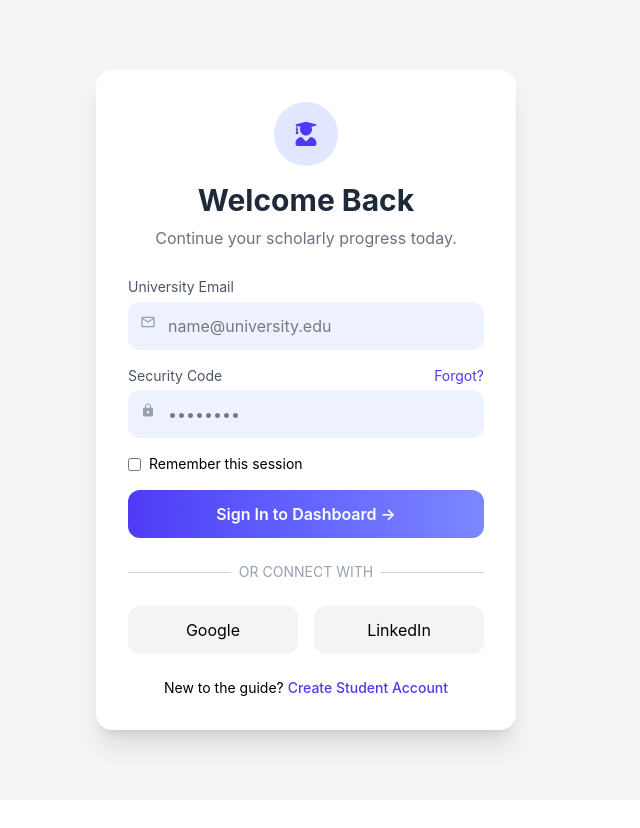
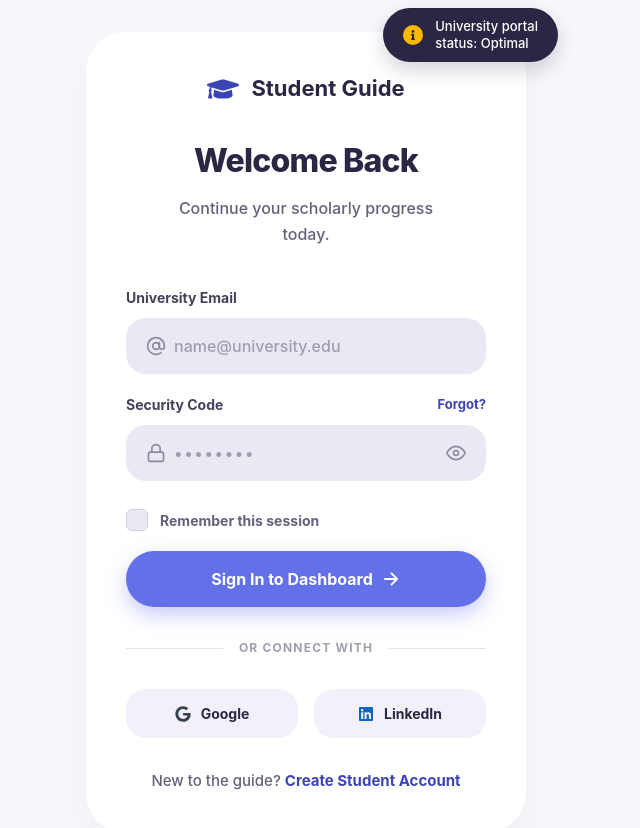
Before and after one commit to ahmedayman334/student-guide-app, a React (Vite) app in the folder web/: page / in a window 1280 px wide. Shown: the top 828 px of the page, without its empty margins (334-974 px from the left). Before the commit the page ends 800 px from the top, so only its background shows below. Built offline with nearby package versions, Linux system fonts and the light colour scheme.

Commit message:
new UI Login

```diff
--- a/web/src/pages/Login.jsx
+++ b/web/src/pages/Login.jsx
@@ -1,11 +1,12 @@
 import React, { useState } from "react";
-import { FaUserGraduate } from "react-icons/fa";
-import { MdOutlineEmail } from "react-icons/md";
-import { IoMdLock } from "react-icons/io";
+import { FaGraduationCap, FaGoogle, FaLinkedin, FaInfo } from "react-icons/fa";
+import { FiAtSign, FiLock, FiEye, FiEyeOff } from "react-icons/fi";
+import { IoArrowForward } from "react-icons/io5";
 import { Link, useNavigate } from "react-router-dom";
 
 export default function Login() {
   const [error, setError] = useState("");
+  const [showPassword, setShowPassword] = useState(false);
   const navigate = useNavigate();
 
   const [login, setLogin] = useState({
@@ -42,103 +43,157 @@ export default function Login() {
       setError("Server error");
     }
   };
+
   return (
-    <div className="flex items-center justify-center min-h-screen bg-[#f3f4f6]">
-      <div className="w-[420px] bg-white rounded-2xl shadow-xl p-8">
+    <div className="flex items-center justify-center min-h-screen bg-[#F8F7FB] p-4 sm:p-8 font-sans">
+      <div className="relative w-full max-w-[440px] mt-10 sm:mt-0">
+        {/* Badge */}
+        <div className="absolute -top-6 -right-2 sm:-right-8 bg-[#2A2744] text-white rounded-[30px] py-2.5 px-5 flex items-center gap-3 shadow-[0_8px_20px_rgba(42,39,68,0.2)] z-10 w-max">
+          <div className="bg-[#FFB800] text-[#2A2744] rounded-full w-5 h-5 flex items-center justify-center text-[10px] font-bold">
+            <FaInfo />
+          </div>
+          <div className="text-[13px] font-medium leading-[1.3]">
+            University portal<br />status: Optimal
+          </div>
+        </div>
+
+        {/* Main Card */}
+        <div className="bg-white rounded-[40px] shadow-[0_20px_40px_rgba(0,0,0,0.04)] p-8 sm:p-10 relative z-0">
+
+          {/* Logo */}
+          <div className="flex items-center justify-center gap-3 mb-8">
+            <FaGraduationCap className="text-[#3B44B3] text-[32px]" />
+            <span className="text-[#2A2744] text-[22px] font-bold">Student Guide</span>
+          </div>
+
           {/* Header */}
-        <div className="flex flex-col items-center">
-          <div className="bg-indigo-100 w-16 h-16 rounded-full flex items-center justify-center mb-4">
-            <FaUserGraduate className="text-indigo-600 text-2xl" />
-          </div>
-          <h1 className="text-3xl font-bold text-gray-800">
+          <div className="text-center mb-10">
+            <h1 className="text-[32px] font-extrabold text-[#2A2744] tracking-tight">
               Welcome Back
             </h1>
-          <p className="text-gray-500 mt-2">
-            Continue your scholarly progress today.
+            <p className="text-[#64617A] mt-2.5 text-[16px] font-medium leading-relaxed">
+              Continue your scholarly progress<br />today.
             </p>
           </div>
+
           {error && (
-          <div className="bg-red-500 text-white text-center mt-4 p-2 rounded-lg">
+            <div className="bg-red-500 text-white text-center mb-6 p-3 rounded-2xl text-sm font-medium shadow-md">
               {error}
             </div>
           )}
 
-        <form onSubmit={handleLogin} className="mt-6 space-y-4">
+          <form onSubmit={handleLogin} className="space-y-5">
+            {/* Email */}
             <div>
-            <label className="text-sm text-gray-600">University Email</label>
-            <div className="relative mt-1">
-              <MdOutlineEmail className="absolute left-3 top-3 text-gray-400" />
+              <label className="block text-[14px] font-bold text-[#44415B] mb-2.5">
+                University Email
+              </label>
+              <div className="relative">
+                <FiAtSign className="absolute left-5 top-1/2 -translate-y-1/2 text-[#8D8A9F] text-xl" />
                 <input
                   type="email"
                   placeholder="name@university.edu"
-                className="w-full pl-10 pr-3 py-3 bg-indigo-50 rounded-xl outline-none"
+                  className="w-full pl-12 pr-5 py-4 bg-[#EBE8F4] rounded-[20px] outline-none text-[#2A2744] font-medium placeholder-[#A09DB0] focus:ring-2 focus:ring-[#6370E8] transition-all"
                   onChange={(e) =>
                     setLogin({ ...login, email: e.target.value })
                   }
                 />
               </div>
             </div>
+
+            {/* Password */}
             <div>
-            <div className="flex justify-between text-sm text-gray-600">
-              <label>Security Code</label>
-              <span className="text-indigo-600 cursor-pointer">
+              <div className="flex justify-between items-center mb-2.5">
+                <label className="text-[14px] font-bold text-[#44415B]">
+                  Security Code
+                </label>
+                <span className="text-[#3B44B3] text-[13px] font-bold cursor-pointer hover:underline">
                   Forgot?
                 </span>
               </div>
-            <div className="relative mt-1">
-              <IoMdLock className="absolute left-3 top-3 text-gray-400" />
+              <div className="relative">
+                <FiLock className="absolute left-5 top-1/2 -translate-y-1/2 text-[#8D8A9F] text-xl" />
                 <input
-                type="password"
+                  type={showPassword ? "text" : "password"}
                   placeholder="••••••••"
-                className="w-full pl-10 pr-10 py-3 bg-indigo-50 rounded-xl outline-none"
+                  className="w-full pl-12 pr-12 py-4 bg-[#EBE8F4] rounded-[20px] outline-none text-[#2A2744] font-medium placeholder-[#A09DB0] tracking-widest focus:ring-2 focus:ring-[#6370E8] transition-all"
                   onChange={(e) =>
                     setLogin({ ...login, password: e.target.value })
                   }
                 />
+                <button
+                  type="button"
+                  className="absolute right-5 top-1/2 -translate-y-1/2 text-[#8D8A9F] hover:text-[#44415B] transition-colors"
+                  onClick={() => setShowPassword(!showPassword)}
+                >
+                  {showPassword ? <FiEyeOff size={20} /> : <FiEye size={20} />}
+                </button>
               </div>
             </div>
-          <div className="flex items-center gap-2 text-sm">
+
+            {/* Remember Me */}
+            <div className="flex items-center gap-3 pt-2">
+              <div className="relative flex items-center">
                 <input
                   type="checkbox"
+                  id="remember"
+                  className="peer appearance-none w-[22px] h-[22px] bg-[#EBE8F4] border border-[#D1CEE3] rounded-md checked:bg-[#6370E8] checked:border-[#6370E8] cursor-pointer transition-colors"
                   onChange={(e) =>
                     setLogin({ ...login, remember: e.target.checked })
                   }
                 />
-            <span>Remember this session</span>
+                <svg
+                  className="absolute left-[3px] top-[3px] w-4 h-4 text-white pointer-events-none opacity-0 peer-checked:opacity-100 transition-opacity"
+                  fill="none"
+                  viewBox="0 0 24 24"
+                  stroke="currentColor"
+                  strokeWidth="3"
+                >
+                  <path strokeLinecap="round" strokeLinejoin="round" d="M5 13l4 4L19 7" />
+                </svg>
               </div>
+              <label htmlFor="remember" className="text-[14px] font-bold text-[#64617A] cursor-pointer select-none">
+                Remember this session
+              </label>
+            </div>
+
+            {/* Submit Button */}
             <button
               type="submit"
-            className="w-full py-3 bg-gradient-to-r from-indigo-600 to-indigo-400 text-white rounded-xl font-semibold hover:opacity-90 transition"
+              className="w-full mt-4 py-4 bg-[#6370E8] text-white rounded-full font-bold text-[16px] flex items-center justify-center gap-2 hover:bg-[#525ed4] transition-colors shadow-[0_8px_20px_rgba(99,112,232,0.35)] hover:shadow-[0_8px_20px_rgba(99,112,232,0.5)]"
             >
-            Sign In to Dashboard →
+              Sign In to Dashboard <IoArrowForward size={20} />
             </button>
           </form>
 
           {/* Divider */}
-        <div className="flex items-center gap-2 my-6">
-          <div className="flex-1 h-[1px] bg-gray-300" />
-          <span className="text-gray-400 text-sm">OR CONNECT WITH</span>
-          <div className="flex-1 h-[1px] bg-gray-300" />
+          <div className="flex items-center gap-4 my-8">
+            <div className="flex-1 h-[1px] bg-[#E5E3F0]" />
+            <span className="text-[#A09DB0] text-[12px] font-bold tracking-widest">
+              OR CONNECT WITH
+            </span>
+            <div className="flex-1 h-[1px] bg-[#E5E3F0]" />
           </div>
 
           {/* Social */}
           <div className="flex gap-4">
-          <button className="flex-1 py-3 bg-gray-100 rounded-xl">
-            Google
+            <button className="flex-1 py-3.5 bg-[#F3F0FA] hover:bg-[#EBE8F4] text-[#2A2744] rounded-[20px] font-bold text-[14px] flex items-center justify-center gap-2.5 transition-colors">
+              <FaGoogle className="text-[16px] text-gray-700" /> Google
             </button>
-          <button className="flex-1 py-3 bg-gray-100 rounded-xl">
-            LinkedIn
+            <button className="flex-1 py-3.5 bg-[#F3F0FA] hover:bg-[#EBE8F4] text-[#2A2744] rounded-[20px] font-bold text-[14px] flex items-center justify-center gap-2.5 transition-colors">
+              <FaLinkedin className="text-[16px] text-[#0A66C2]" /> LinkedIn
             </button>
           </div>
 
           {/* Register */}
-        <p className="text-center text-sm mt-6">
+          <p className="text-center text-[15px] font-medium text-[#64617A] mt-8">
             New to the guide?{' '}
-          <Link to="/register" className="text-indigo-600 font-medium">
+            <Link to="/register" className="text-[#3B44B3] font-bold hover:underline">
               Create Student Account
             </Link>
           </p>
         </div>
       </div>
+    </div>
   );
 }
```
Lines whose indentation alone changed are shown as unchanged.
